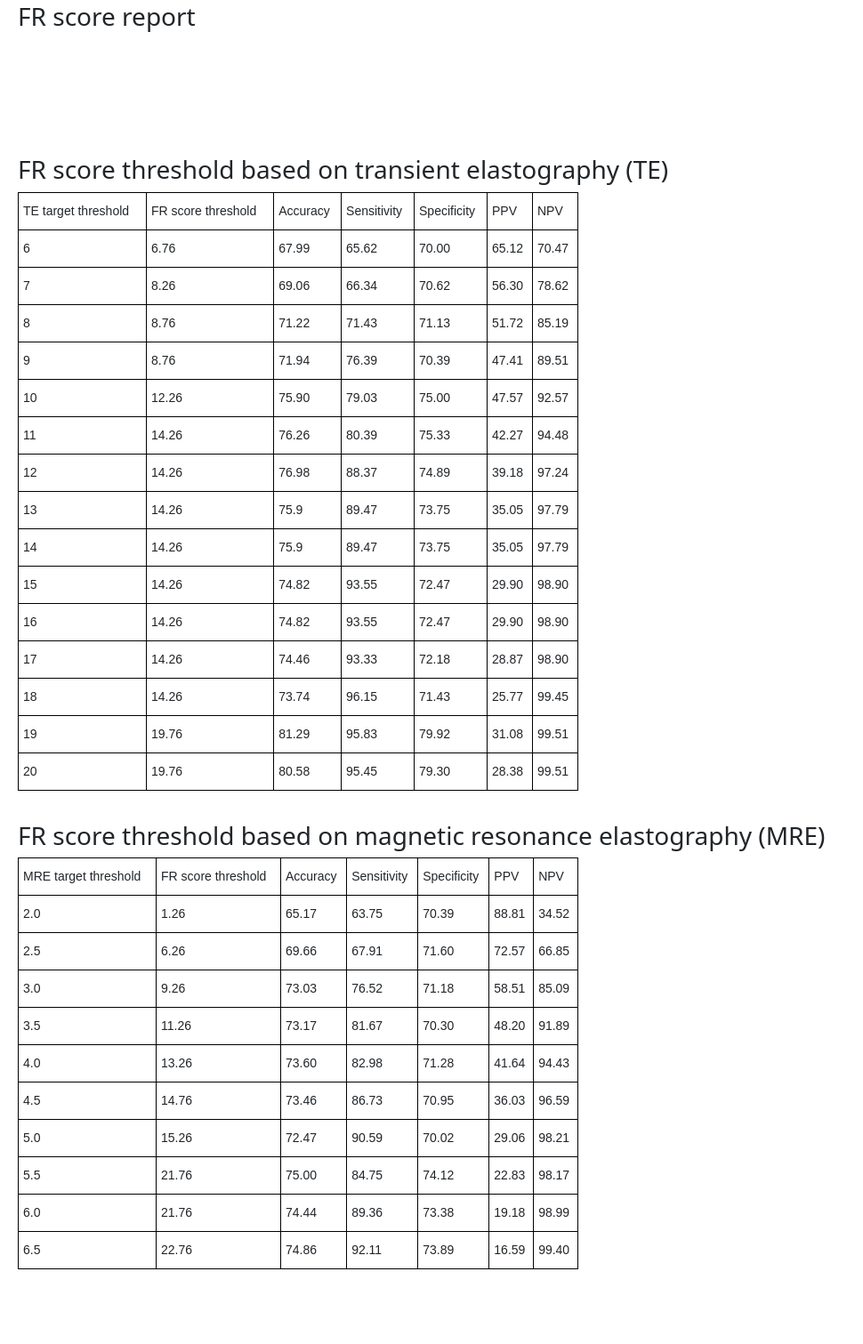
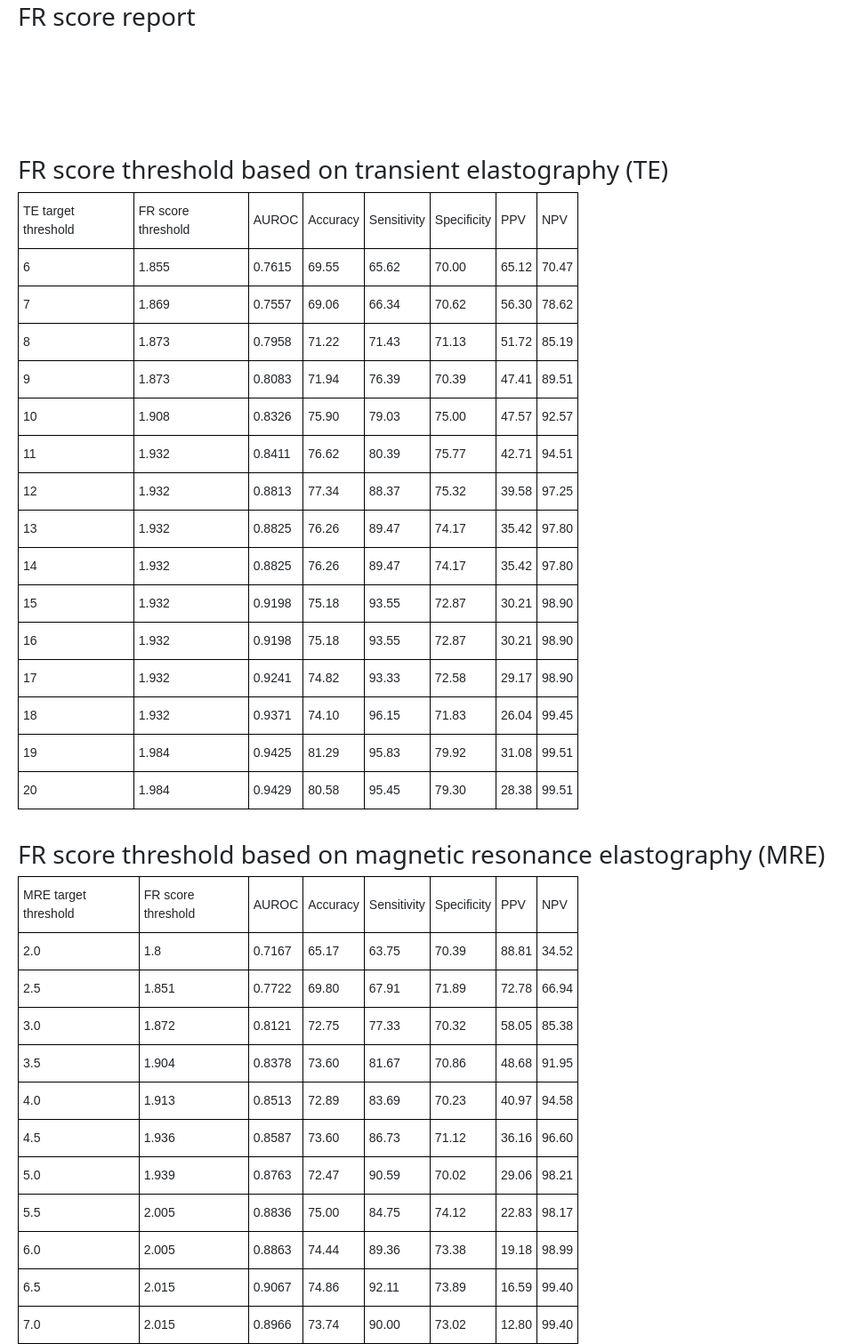
Before and after one commit to jonghyunlee1993/FRscore, a Flask app: page / in a window 1280 px wide. Shown: the part 386-1897 px from the top of the page at 89% size, without its empty margins (0-970 px from the left). Before the commit the page ends 1813 px from the top, so only its background shows below. Run offline with Flask 2, Linux system fonts and the light colour scheme; parts of the project's set-up code (start-up, migrations or seed data) failed here and were passed over.

```diff
--- a/app.py
+++ b/app.py
@@ -1,6 +1,11 @@
 import sys
 import math
 import os
+os.environ["PYTORCH_JIT"] = "0"
+
+import warnings
+warnings.filterwarnings(action='ignore')
+
 import random
 import shutil
 
@@ -66,7 +71,7 @@ def predict():
     else:
         fib4 = 0
     fib4 = round(fib4, 2)
-    apri = (ast / 34) / plt
+    apri = (ast / 34) / plt * 100
     apri = round(apri, 2)
 
     model = load_model()
--- a/crop_roi.py
+++ b/crop_roi.py
@@ -1,4 +1,3 @@
-from genericpath import exists
 import os
 from pathlib import Path
 
--- a/image_regression.py
+++ b/image_regression.py
@@ -1,13 +1,8 @@
-import os
-import re
 import cv2
 import glob
-import numpy as np
 
 import timm
 import torch
-import torch.nn as nn
-import torch.nn.functional as F
 
 import albumentations as A
 from albumentations.pytorch.transforms import ToTensorV2
--- a/patient_regression.py
+++ b/patient_regression.py
@@ -1,6 +1,5 @@
 
 def FR_score(v1, v2, AST, ALT, PLT):
-    score = 1.53 * v1 + 4.36 * v2 + 0.54 * AST + \
-        - 0.16 * ALT - 0.24 * PLT
+    score = 0.0153 * v1 + 0.0436 * v2 + 0.0054 * AST + (-0.0016 * ALT) + (-0.0024 * PLT) + 1.7874
 
     return score
--- a/templates/index.html
+++ b/templates/index.html
@@ -76,8 +76,9 @@
     <table class="tg" table-layout="fixed" width="50%">
       <thead>
         <tr>
-          <th class="tg-7zrl">TE target threshold</th>
-          <th class="tg-7zrl">FR score threshold</th>
+          <th class="tg-0lax">TE target threshold</th>
+          <th class="tg-0lax">FR score threshold</th>
+          <th class="tg-0lax">AUROC</th>
           <th class="tg-0lax">Accuracy</th>
           <th class="tg-0lax">Sensitivity</th>
           <th class="tg-0lax">Specificity</th>
@@ -87,139 +88,154 @@
       </thead>
       <tbody>
         <tr>
-          <td class="tg-0lax">6</td>
-          <td class="tg-cly1">6.76</td>
-          <td class="tg-cly1">67.99</td>
-          <td class="tg-cly1">65.62</td>
-          <td class="tg-cly1">70.00</td>
-          <td class="tg-cly1">65.12</td>
-          <td class="tg-cly1">70.47</td>
+          <td class="tg-nrix">6</td>
+          <td class="tg-nrix">1.855</td>
+          <td class="tg-nrix">0.7615</td>
+          <td class="tg-nrix">69.55</td>
+          <td class="tg-nrix">65.62</td>
+          <td class="tg-nrix">70.00</td>
+          <td class="tg-nrix">65.12</td>
+          <td class="tg-nrix">70.47</td>
         </tr>
         <tr>
-          <td class="tg-0lax">7</td>
-          <td class="tg-cly1">8.26</td>
-          <td class="tg-cly1">69.06</td>
-          <td class="tg-cly1">66.34</td>
-          <td class="tg-cly1">70.62</td>
-          <td class="tg-cly1">56.30</td>
-          <td class="tg-cly1">78.62</td>
+          <td class="tg-nrix">7</td>
+          <td class="tg-nrix">1.869</td>
+          <td class="tg-nrix">0.7557</td>
+          <td class="tg-nrix">69.06</td>
+          <td class="tg-nrix">66.34</td>
+          <td class="tg-nrix">70.62</td>
+          <td class="tg-nrix">56.30</td>
+          <td class="tg-nrix">78.62</td>
         </tr>
         <tr>
-          <td class="tg-0lax">8</td>
-          <td class="tg-cly1">8.76</td>
-          <td class="tg-cly1">71.22</td>
-          <td class="tg-cly1">71.43</td>
-          <td class="tg-cly1">71.13</td>
-          <td class="tg-cly1">51.72</td>
-          <td class="tg-cly1">85.19</td>
+          <td class="tg-nrix">8</td>
+          <td class="tg-nrix">1.873</td>
+          <td class="tg-nrix">0.7958</td>
+          <td class="tg-nrix">71.22</td>
+          <td class="tg-nrix">71.43</td>
+          <td class="tg-nrix">71.13</td>
+          <td class="tg-nrix">51.72</td>
+          <td class="tg-nrix">85.19</td>
         </tr>
         <tr>
-          <td class="tg-0lax">9</td>
-          <td class="tg-cly1">8.76</td>
-          <td class="tg-cly1">71.94</td>
-          <td class="tg-cly1">76.39</td>
-          <td class="tg-cly1">70.39</td>
-          <td class="tg-cly1">47.41</td>
-          <td class="tg-cly1">89.51</td>
+          <td class="tg-nrix">9</td>
+          <td class="tg-nrix">1.873</td>
+          <td class="tg-nrix">0.8083</td>
+          <td class="tg-nrix">71.94</td>
+          <td class="tg-nrix">76.39</td>
+          <td class="tg-nrix">70.39</td>
+          <td class="tg-nrix">47.41</td>
+          <td class="tg-nrix">89.51</td>
         </tr>
         <tr>
-          <td class="tg-0lax">10</td>
-          <td class="tg-cly1">12.26</td>
-          <td class="tg-cly1">75.90</td>
-          <td class="tg-cly1">79.03</td>
-          <td class="tg-cly1">75.00</td>
-          <td class="tg-cly1">47.57</td>
-          <td class="tg-cly1">92.57</td>
+          <td class="tg-nrix">10</td>
+          <td class="tg-nrix">1.908</td>
+          <td class="tg-nrix">0.8326</td>
+          <td class="tg-nrix">75.90</td>
+          <td class="tg-nrix">79.03</td>
+          <td class="tg-nrix">75.00</td>
+          <td class="tg-nrix">47.57</td>
+          <td class="tg-nrix">92.57</td>
         </tr>
         <tr>
-          <td class="tg-0lax">11</td>
-          <td class="tg-cly1">14.26</td>
-          <td class="tg-cly1">76.26</td>
-          <td class="tg-cly1">80.39</td>
-          <td class="tg-cly1">75.33</td>
-          <td class="tg-cly1">42.27</td>
-          <td class="tg-cly1">94.48</td>
+          <td class="tg-nrix">11</td>
+          <td class="tg-nrix">1.932</td>
+          <td class="tg-nrix">0.8411</td>
+          <td class="tg-nrix">76.62</td>
+          <td class="tg-nrix">80.39</td>
+          <td class="tg-nrix">75.77</td>
+          <td class="tg-nrix">42.71</td>
+          <td class="tg-nrix">94.51</td>
         </tr>
         <tr>
-          <td class="tg-0lax">12</td>
-          <td class="tg-cly1">14.26</td>
-          <td class="tg-cly1">76.98</td>
-          <td class="tg-cly1">88.37</td>
-          <td class="tg-cly1">74.89</td>
-          <td class="tg-cly1">39.18</td>
-          <td class="tg-cly1">97.24</td>
+          <td class="tg-nrix">12</td>
+          <td class="tg-nrix">1.932</td>
+          <td class="tg-nrix">0.8813</td>
+          <td class="tg-nrix">77.34</td>
+          <td class="tg-nrix">88.37</td>
+          <td class="tg-nrix">75.32</td>
+          <td class="tg-nrix">39.58</td>
+          <td class="tg-nrix">97.25</td>
         </tr>
         <tr>
-          <td class="tg-0lax">13</td>
-          <td class="tg-cly1">14.26</td>
-          <td class="tg-cly1">75.9</td>
-          <td class="tg-cly1">89.47</td>
-          <td class="tg-cly1">73.75</td>
-          <td class="tg-cly1">35.05</td>
-          <td class="tg-cly1">97.79</td>
+          <td class="tg-nrix">13</td>
+          <td class="tg-nrix">1.932</td>
+          <td class="tg-nrix">0.8825</td>
+          <td class="tg-nrix">76.26</td>
+          <td class="tg-nrix">89.47</td>
+          <td class="tg-nrix">74.17</td>
+          <td class="tg-nrix">35.42</td>
+          <td class="tg-nrix">97.80</td>
         </tr>
         <tr>
-          <td class="tg-0lax">14</td>
-          <td class="tg-cly1">14.26</td>
-          <td class="tg-cly1">75.9</td>
-          <td class="tg-cly1">89.47</td>
-          <td class="tg-cly1">73.75</td>
-          <td class="tg-cly1">35.05</td>
-          <td class="tg-cly1">97.79</td>
+          <td class="tg-nrix">14</td>
+          <td class="tg-nrix">1.932</td>
+          <td class="tg-nrix">0.8825</td>
+          <td class="tg-nrix">76.26</td>
+          <td class="tg-nrix">89.47</td>
+          <td class="tg-nrix">74.17</td>
+          <td class="tg-nrix">35.42</td>
+          <td class="tg-nrix">97.80</td>
         </tr>
         <tr>
-          <td class="tg-0lax">15</td>
-          <td class="tg-cly1">14.26</td>
-          <td class="tg-cly1">74.82</td>
-          <td class="tg-cly1">93.55</td>
-          <td class="tg-cly1">72.47</td>
-          <td class="tg-cly1">29.90</td>
-          <td class="tg-cly1">98.90</td>
+          <td class="tg-nrix">15</td>
+          <td class="tg-nrix">1.932</td>
+          <td class="tg-nrix">0.9198</td>
+          <td class="tg-nrix">75.18</td>
+          <td class="tg-nrix">93.55</td>
+          <td class="tg-nrix">72.87</td>
+          <td class="tg-nrix">30.21</td>
+          <td class="tg-nrix">98.90</td>
         </tr>
         <tr>
-          <td class="tg-0lax">16</td>
-          <td class="tg-cly1">14.26</td>
-          <td class="tg-cly1">74.82</td>
-          <td class="tg-cly1">93.55</td>
-          <td class="tg-cly1">72.47</td>
-          <td class="tg-cly1">29.90</td>
-          <td class="tg-cly1">98.90</td>
+          <td class="tg-nrix">16</td>
+          <td class="tg-nrix">1.932</td>
+          <td class="tg-nrix">0.9198</td>
+          <td class="tg-nrix">75.18</td>
+          <td class="tg-nrix">93.55</td>
+          <td class="tg-nrix">72.87</td>
+          <td class="tg-nrix">30.21</td>
+          <td class="tg-nrix">98.90</td>
         </tr>
         <tr>
-          <td class="tg-0lax">17</td>
-          <td class="tg-cly1">14.26</td>
-          <td class="tg-cly1">74.46</td>
-          <td class="tg-cly1">93.33</td>
-          <td class="tg-cly1">72.18</td>
-          <td class="tg-cly1">28.87</td>
-          <td class="tg-cly1">98.90</td>
+          <td class="tg-nrix">17</td>
+          <td class="tg-nrix">1.932</td>
+          <td class="tg-nrix">0.9241</td>
+          <td class="tg-nrix">74.82</td>
+          <td class="tg-nrix">93.33</td>
+          <td class="tg-nrix">72.58</td>
+          <td class="tg-nrix">29.17</td>
+          <td class="tg-nrix">98.90</td>
         </tr>
         <tr>
-          <td class="tg-0lax">18</td>
-          <td class="tg-cly1">14.26</td>
-          <td class="tg-cly1">73.74</td>
-          <td class="tg-cly1">96.15</td>
-          <td class="tg-cly1">71.43</td>
-          <td class="tg-cly1">25.77</td>
-          <td class="tg-cly1">99.45</td>
+          <td class="tg-nrix">18</td>
+          <td class="tg-nrix">1.932</td>
+          <td class="tg-nrix">0.9371</td>
+          <td class="tg-nrix">74.10</td>
+          <td class="tg-nrix">96.15</td>
+          <td class="tg-nrix">71.83</td>
+          <td class="tg-nrix">26.04</td>
+          <td class="tg-nrix">99.45</td>
         </tr>
         <tr>
-          <td class="tg-0lax">19</td>
-          <td class="tg-cly1">19.76</td>
-          <td class="tg-cly1">81.29</td>
-          <td class="tg-cly1">95.83</td>
-          <td class="tg-cly1">79.92</td>
-          <td class="tg-cly1">31.08</td>
-          <td class="tg-cly1">99.51</td>
+          <td class="tg-nrix">19</td>
+          <td class="tg-nrix">1.984</td>
+          <td class="tg-nrix">0.9425</td>
+          <td class="tg-nrix">81.29</td>
+          <td class="tg-nrix">95.83</td>
+          <td class="tg-nrix">79.92</td>
+          <td class="tg-nrix">31.08</td>
+          <td class="tg-nrix">99.51</td>
         </tr>
         <tr>
-          <td class="tg-0lax">20</td>
-          <td class="tg-cly1">19.76</td>
-          <td class="tg-cly1">80.58</td>
-          <td class="tg-cly1">95.45</td>
-          <td class="tg-cly1">79.30</td>
-          <td class="tg-cly1">28.38</td>
-          <td class="tg-cly1">99.51</td>
+          <td class="tg-nrix">20</td>
+          <td class="tg-nrix">1.984</td>
+          <td class="tg-nrix">0.9429</td>
+          <td class="tg-nrix">80.58</td>
+          <td class="tg-nrix">95.45</td>
+          <td class="tg-nrix">79.30</td>
+          <td class="tg-nrix">28.38</td>
+          <td class="tg-nrix">99.51</td>
         </tr>
       </tbody>
     </table>
@@ -232,8 +248,9 @@
       <h3>FR score threshold based on magnetic resonance elastography (MRE)</h3>
       <thead>
         <tr>
-          <th class="tg-7zrl">MRE target threshold</th>
-          <th class="tg-7zrl">FR score threshold</th>
+          <th class="tg-0lax">MRE target threshold</th>
+          <th class="tg-0lax">FR score threshold</th>
+          <th class="tg-0lax">AUROC</th>
           <th class="tg-0lax">Accuracy</th>
           <th class="tg-0lax">Sensitivity</th>
           <th class="tg-0lax">Specificity</th>
@@ -243,94 +260,114 @@
       </thead>
       <tbody>
         <tr>
-          <td class="tg-0lax">2.0</td>
-          <td class="tg-cly1">1.26</td>
-          <td class="tg-cly1">65.17</td>
-          <td class="tg-cly1">63.75</td>
-          <td class="tg-cly1">70.39</td>
-          <td class="tg-cly1">88.81</td>
-          <td class="tg-cly1">34.52</td>
+          <td class="tg-c3ow">2.0</td>
+          <td class="tg-c3ow">1.8</td>
+          <td class="tg-c3ow">0.7167</td>
+          <td class="tg-c3ow">65.17</td>
+          <td class="tg-c3ow">63.75</td>
+          <td class="tg-c3ow">70.39</td>
+          <td class="tg-c3ow">88.81</td>
+          <td class="tg-c3ow">34.52</td>
         </tr>
         <tr>
-          <td class="tg-0lax">2.5</td>
-          <td class="tg-cly1">6.26</td>
-          <td class="tg-cly1">69.66</td>
-          <td class="tg-cly1">67.91</td>
-          <td class="tg-cly1">71.60</td>
-          <td class="tg-cly1">72.57</td>
-          <td class="tg-cly1">66.85</td>
+          <td class="tg-c3ow">2.5</td>
+          <td class="tg-c3ow">1.851</td>
+          <td class="tg-c3ow">0.7722</td>
+          <td class="tg-c3ow">69.80</td>
+          <td class="tg-c3ow">67.91</td>
+          <td class="tg-c3ow">71.89</td>
+          <td class="tg-c3ow">72.78</td>
+          <td class="tg-c3ow">66.94</td>
         </tr>
         <tr>
-          <td class="tg-0lax">3.0</td>
-          <td class="tg-cly1">9.26</td>
-          <td class="tg-cly1">73.03</td>
-          <td class="tg-cly1">76.52</td>
-          <td class="tg-cly1">71.18</td>
-          <td class="tg-cly1">58.51</td>
-          <td class="tg-cly1">85.09</td>
+          <td class="tg-c3ow">3.0</td>
+          <td class="tg-c3ow">1.872</td>
+          <td class="tg-c3ow">0.8121</td>
+          <td class="tg-c3ow">72.75</td>
+          <td class="tg-c3ow">77.33</td>
+          <td class="tg-c3ow">70.32</td>
+          <td class="tg-c3ow">58.05</td>
+          <td class="tg-c3ow">85.38</td>
         </tr>
         <tr>
-          <td class="tg-0lax">3.5</td>
-          <td class="tg-cly1">11.26</td>
-          <td class="tg-cly1">73.17</td>
-          <td class="tg-cly1">81.67</td>
-          <td class="tg-cly1">70.30</td>
-          <td class="tg-cly1">48.20</td>
-          <td class="tg-cly1">91.89</td>
+          <td class="tg-c3ow">3.5</td>
+          <td class="tg-c3ow">1.904</td>
+          <td class="tg-c3ow">0.8378</td>
+          <td class="tg-c3ow">73.60</td>
+          <td class="tg-c3ow">81.67</td>
+          <td class="tg-c3ow">70.86</td>
+          <td class="tg-c3ow">48.68</td>
+          <td class="tg-c3ow">91.95</td>
         </tr>
         <tr>
-          <td class="tg-0lax">4.0</td>
-          <td class="tg-cly1">13.26</td>
-          <td class="tg-cly1">73.60</td>
-          <td class="tg-cly1">82.98</td>
-          <td class="tg-cly1">71.28</td>
-          <td class="tg-cly1">41.64</td>
-          <td class="tg-cly1">94.43</td>
+          <td class="tg-c3ow">4.0</td>
+          <td class="tg-c3ow">1.913</td>
+          <td class="tg-c3ow">0.8513</td>
+          <td class="tg-c3ow">72.89</td>
+          <td class="tg-c3ow">83.69</td>
+          <td class="tg-c3ow">70.23</td>
+          <td class="tg-c3ow">40.97</td>
+          <td class="tg-c3ow">94.58</td>
         </tr>
         <tr>
-          <td class="tg-0lax">4.5</td>
-          <td class="tg-cly1">14.76</td>
-          <td class="tg-cly1">73.46</td>
-          <td class="tg-cly1">86.73</td>
-          <td class="tg-cly1">70.95</td>
-          <td class="tg-cly1">36.03</td>
-          <td class="tg-cly1">96.59</td>
+          <td class="tg-c3ow">4.5</td>
+          <td class="tg-c3ow">1.936</td>
+          <td class="tg-c3ow">0.8587</td>
+          <td class="tg-c3ow">73.60</td>
+          <td class="tg-c3ow">86.73</td>
+          <td class="tg-c3ow">71.12</td>
+          <td class="tg-c3ow">36.16</td>
+          <td class="tg-c3ow">96.60</td>
         </tr>
         <tr>
-          <td class="tg-0lax">5.0</td>
-          <td class="tg-cly1">15.26</td>
-          <td class="tg-cly1">72.47</td>
-          <td class="tg-cly1">90.59</td>
-          <td class="tg-cly1">70.02</td>
-          <td class="tg-cly1">29.06</td>
-          <td class="tg-cly1">98.21</td>
+          <td class="tg-c3ow">5.0</td>
+          <td class="tg-c3ow">1.939</td>
+          <td class="tg-c3ow">0.8763</td>
+          <td class="tg-c3ow">72.47</td>
+          <td class="tg-c3ow">90.59</td>
+          <td class="tg-c3ow">70.02</td>
+          <td class="tg-c3ow">29.06</td>
+          <td class="tg-c3ow">98.21</td>
         </tr>
         <tr>
-          <td class="tg-0lax">5.5</td>
-          <td class="tg-cly1">21.76</td>
-          <td class="tg-cly1">75.00</td>
-          <td class="tg-cly1">84.75</td>
-          <td class="tg-cly1">74.12</td>
-          <td class="tg-cly1">22.83</td>
-          <td class="tg-cly1">98.17</td>
+          <td class="tg-c3ow">5.5</td>
+          <td class="tg-c3ow">2.005</td>
+          <td class="tg-c3ow">0.8836</td>
+          <td class="tg-c3ow">75.00</td>
+          <td class="tg-c3ow">84.75</td>
+          <td class="tg-c3ow">74.12</td>
+          <td class="tg-c3ow">22.83</td>
+          <td class="tg-c3ow">98.17</td>
         </tr>
         <tr>
-          <td class="tg-0lax">6.0</td>
-          <td class="tg-cly1">21.76</td>
-          <td class="tg-cly1">74.44</td>
-          <td class="tg-cly1">89.36</td>
-          <td class="tg-cly1">73.38</td>
-          <td class="tg-cly1">19.18</td>
-          <td class="tg-cly1">98.99</td>
+          <td class="tg-c3ow">6.0</td>
+          <td class="tg-c3ow">2.005</td>
+          <td class="tg-c3ow">0.8863</td>
+          <td class="tg-c3ow">74.44</td>
+          <td class="tg-c3ow">89.36</td>
+          <td class="tg-c3ow">73.38</td>
+          <td class="tg-c3ow">19.18</td>
+          <td class="tg-c3ow">98.99</td>
         </tr>
         <tr>
-          <td class="tg-0lax">6.5</td>
-          <td class="tg-cly1">22.76</td>
-          <td class="tg-cly1">74.86</td>
-          <td class="tg-cly1">92.11</td>
-          <td class="tg-cly1">73.89</td>
-          <td class="tg-cly1">16.59</td>
-          <td class="tg-cly1">99.40</td>
+          <td class="tg-c3ow">6.5</td>
+          <td class="tg-c3ow">2.015</td>
+          <td class="tg-c3ow">0.9067</td>
+          <td class="tg-c3ow">74.86</td>
+          <td class="tg-c3ow">92.11</td>
+          <td class="tg-c3ow">73.89</td>
+          <td class="tg-c3ow">16.59</td>
+          <td class="tg-c3ow">99.40</td>
+        </tr>
+        <tr>
+          <td class="tg-c3ow">7.0</td>
+          <td class="tg-c3ow">2.015</td>
+          <td class="tg-c3ow">0.8966</td>
+          <td class="tg-c3ow">73.74</td>
+          <td class="tg-c3ow">90.00</td>
+          <td class="tg-c3ow">73.02</td>
+          <td class="tg-c3ow">12.80</td>
+          <td class="tg-c3ow">99.40</td>
         </tr>
       </tbody>
       </table>
--- a/yolov5/models/experimental.py
+++ b/yolov5/models/experimental.py
@@ -8,8 +8,8 @@ import numpy as np
 import torch
 import torch.nn as nn
 
-from models.common import Conv
-from utils.downloads import attempt_download
+from yolov5.models.common import Conv
+from yolov5.utils.downloads import attempt_download
 
 
 class Sum(nn.Module):
```
Also changed, not shown: yolov5/models/common.py (+8 -4 lines), yolov5/models/yolo.py (+6 -6 lines), yolov5/utils/torch_utils.py (+3 -29 lines), README.md, uploaded/__init__.py (added), 2 other files.
